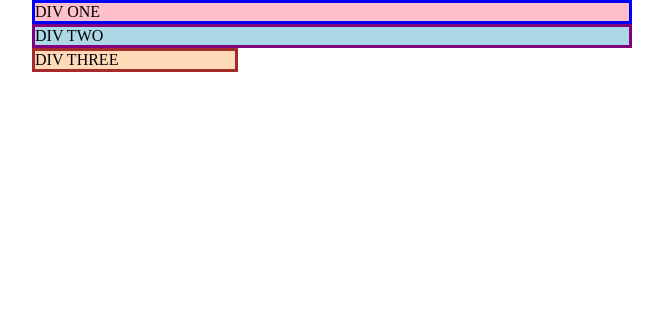
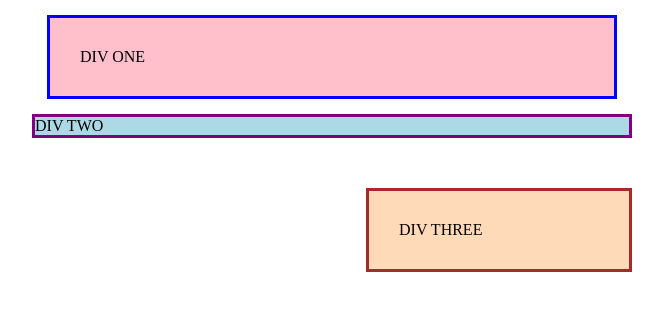
Before and after one commit to Goofyeet/odin-projects, a plain HTML site: page css-exercises/margin-and-padding/01-margin-and-padding-1/index.html in a window 1280 px wide. Shown: the whole page, without its empty margins (308-971 px from the left). Drawn offline with Linux system fonts and the light colour scheme.

Commit message:
Add my solution for margin 01

```diff
--- a/css-exercises/margin-and-padding/01-margin-and-padding-1/style.css
+++ b/css-exercises/margin-and-padding/01-margin-and-padding-1/style.css
@@ -7,15 +7,15 @@ body {
   background: pink;
   border: 3px solid blue;
   /* CHANGE ME */
-  padding: 0px;
-  margin: 0px;
+  padding: 30px;
+  margin: 15px;
 }
 
 .two {
   background: lightblue;
   border: 3px solid purple;
   /* CHANGE ME */
-  margin-bottom: 0px;
+  margin-bottom: 50px;
 }
 
 .three {
@@ -23,6 +23,6 @@ body {
   border: 3px solid brown;
   width: 200px;
   /* CHANGE ME */
-  padding: 0px;
-  margin-left: 0px;
+  padding: 30px;
+  margin-left: auto;
 }
```
